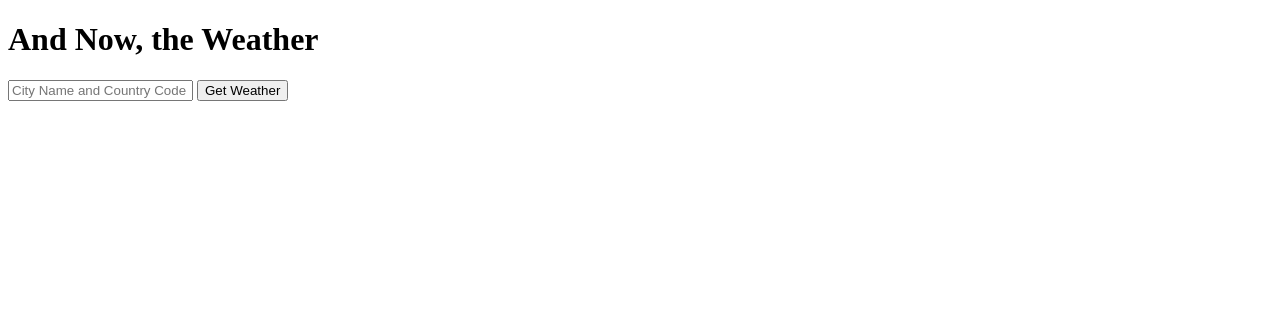
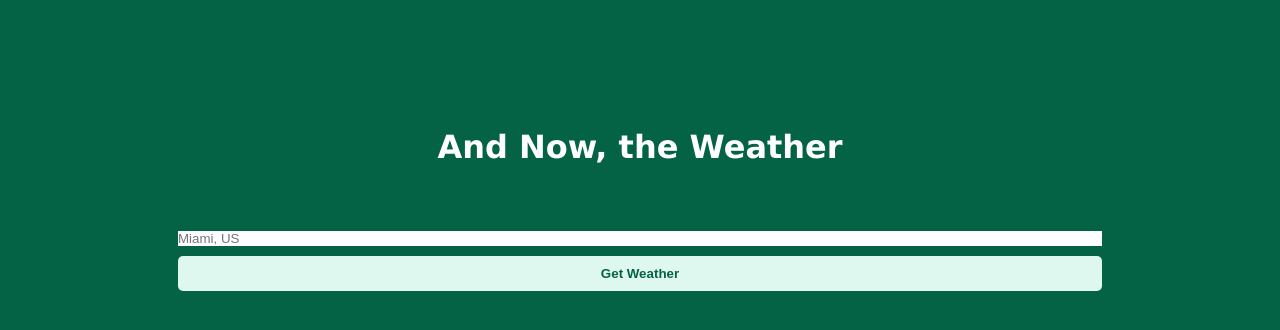
Before and after one commit to ruiz8098023/m6-hw9-ruiz-josselyn, a plain HTML site: page index.html in a window 1280 px wide. Drawn offline with Linux system fonts and the light colour scheme.

Commit message:
Updated styles in css, updated placeholder for input field in form, added spaces in js for temp

```diff
--- a/index.html
+++ b/index.html
@@ -20,7 +20,7 @@
             </div>
 
             <form>
-                <input type="text" id="location" name="location" placeholder="City Name and Country Code">
+                <input type="text" id="location" name="location" placeholder="Miami, US">
                 <button>Get Weather</button>
             </form>
 
--- a/index.js
+++ b/index.js
@@ -47,16 +47,16 @@ function showWeather(weather) {
 
         // WEATHER ICON
         var img = document.createElement('img')
-        img.src = weather.weather.icon
+        img.src = "http://openweathermap.org/img/wn/" + weather.weather[0].icon + "@2x.png"
         container.appendChild(img)
 
         // TEMPERATURE IS...
         var temp = document.createElement('h3')
-        temp.textContent = weather.main.temp  + "degrees Fahrenheit"
+        temp.textContent = weather.main.temp  + " degrees Fahrenheit"
         container.appendChild(temp)
 
         // TEMPERATURE FEELS LIKE
         var tempFeels = document.createElement('h3')
-        tempFeels.textContent = "Feels Like " + weather.main.feels_like + "degrees Fahrenheit"
+        tempFeels.textContent = "Feels Like " + weather.main.feels_like + " degrees Fahrenheit"
         container.appendChild(tempFeels)
 }
--- a/styles.css
+++ b/styles.css
@@ -0,0 +1,33 @@
+* {
+    margin: 0;
+    border: none;
+    padding: 0;
+}
+
+body {
+    background-color: rgb(5, 99, 69);
+    color: white;
+    margin: 10%;
+    text-align: center;
+    font-family:Verdana, Geneva, Tahoma, sans-serif
+}
+
+div {
+    margin: 20px;
+}
+
+form {
+    padding: 15px 0;
+    margin: 50px;
+    display: flex;
+    flex-direction: column;
+}
+
+form button {
+    font-weight: bold;
+    color: rgb(5, 99, 69);
+    background-color: rgb(222, 247, 239);
+    border-radius: 5px;
+    padding: 10px 30px;
+    margin: 10px 0;
+}
```
